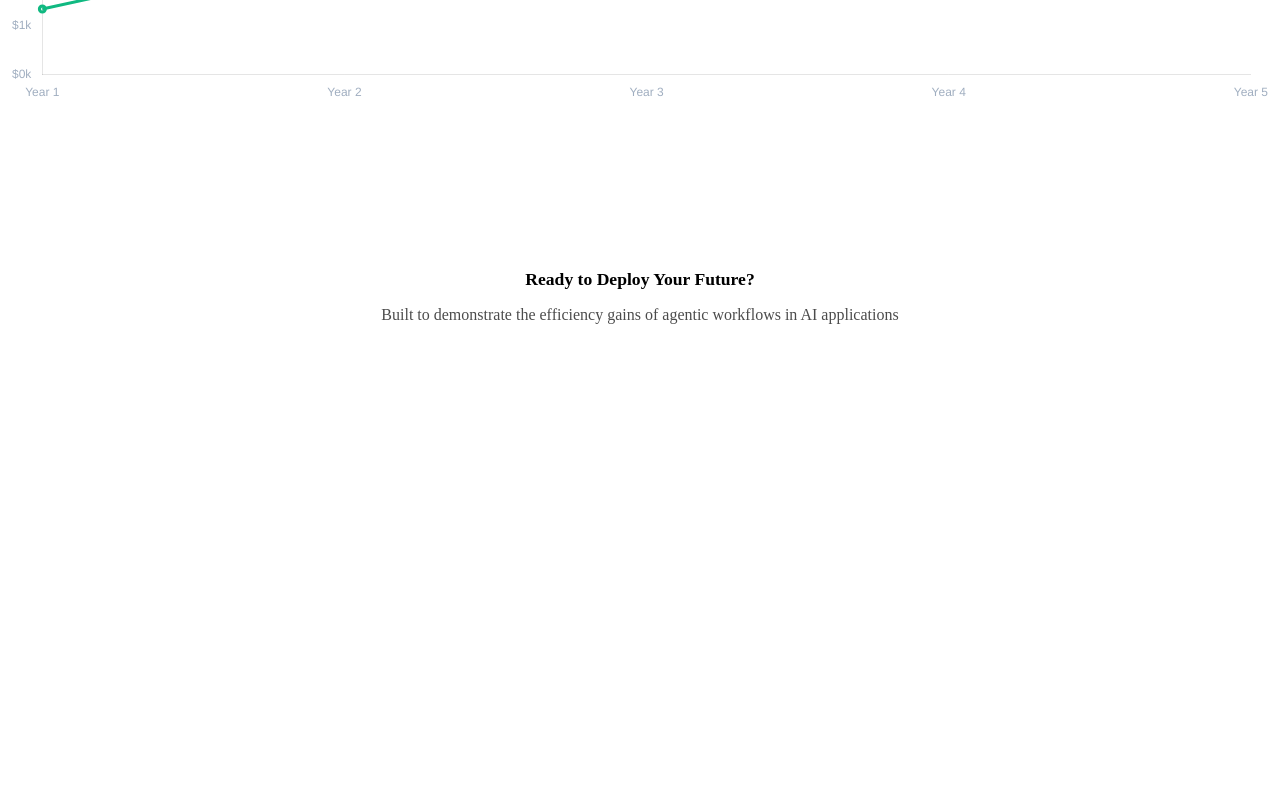
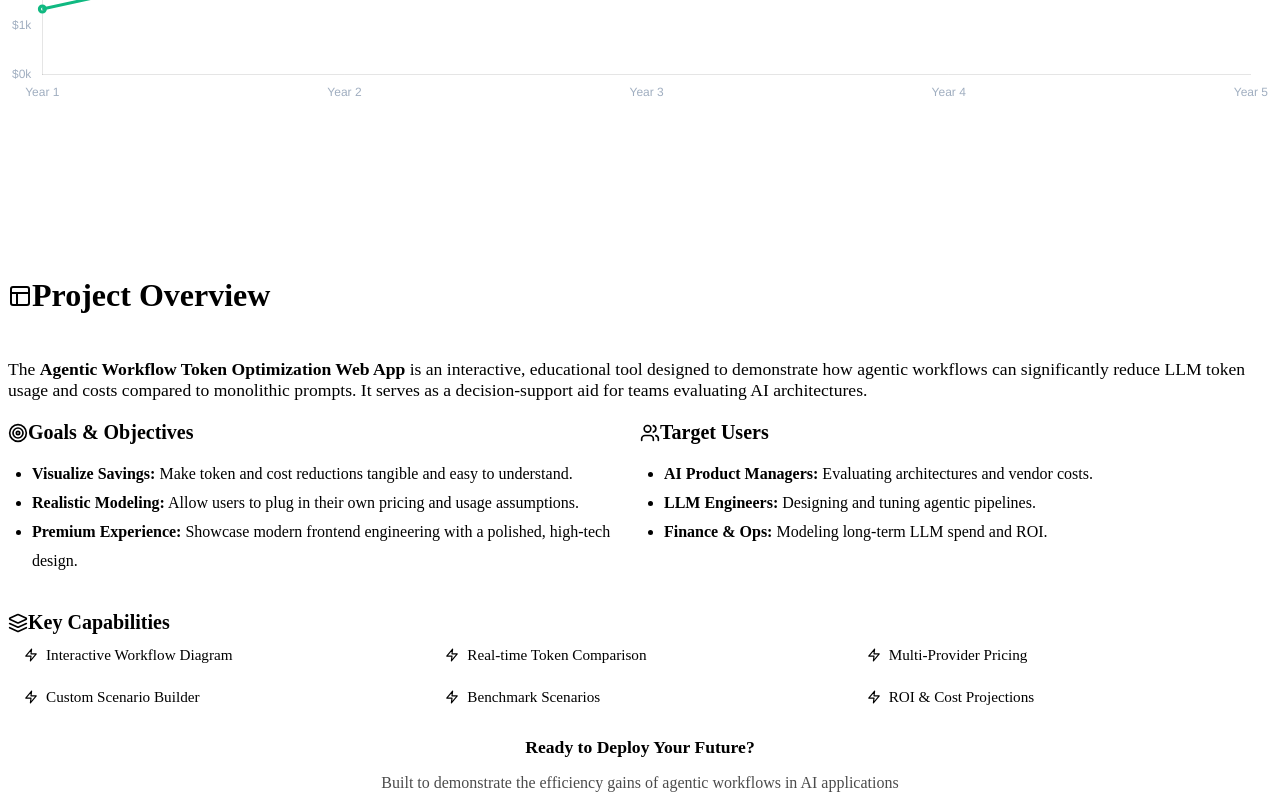
Before and after one commit to tnmurthy/agentic-workflow-optimizer, a React (Vite) app: page / in a window 1280 px wide. Shown: the part 6434-7234 px from the top of the page. Before the commit the page ends 6766 px from the top, so only its background shows below. Built offline with nearby package versions, Linux system fonts and the light colour scheme.

Commit message:
Fix App.jsx and add ProjectInfo

```diff
--- a/src/App.jsx
+++ b/src/App.jsx
@@ -13,6 +13,7 @@ import ScenarioBuilder from './components/ScenarioBuilder';
 import BenchmarkMode from './components/BenchmarkMode';
 import Gamification from './components/Gamification';
 import AboutModal from './components/AboutModal';
+import ProjectInfo from './components/ProjectInfo';
 import { defaultPricing } from './data/workflowData';
 
 function App() {
@@ -118,6 +119,9 @@ function App() {
                 <ProjectionCharts pricePerThousand={pricePerThousand} />
             </div>
 
+            {/* Project Info - NEW */}
+            <ProjectInfo />
+
             {/* Footer */}
             <footer style={{
                 marginTop: 'var(--spacing-xl)',
--- /dev/null
+++ b/src/components/ProjectInfo.jsx
@@ -0,0 +1,82 @@
+import React from 'react';
+import { Target, Users, Layers, Layout, Zap } from 'lucide-react';
+
+const ProjectInfo = () => {
+    return (
+        <div className="card" style={{ marginTop: 'var(--spacing-xl)', border: '1px solid var(--glass-border)' }}>
+            <div className="card-header">
+                <h2 className="flex items-center gap-sm">
+                    <Layout size={24} style={{ color: 'var(--accent-primary)' }} />
+                    Project Overview
+                </h2>
+            </div>
+
+            <div className="card-body">
+                {/* 1. Overview */}
+                <section style={{ marginBottom: 'var(--spacing-lg)' }}>
+                    <p style={{ fontSize: '1.1rem', color: 'var(--text-secondary)' }}>
+                        The <strong>Agentic Workflow Token Optimization Web App</strong> is an interactive, educational tool designed to demonstrate how agentic workflows can significantly reduce LLM token usage and costs compared to monolithic prompts. It serves as a decision-support aid for teams evaluating AI architectures.
+                    </p>
+                </section>
+
+                <div className="grid grid-2 gap-lg">
+                    {/* 2. Goals */}
+                    <div>
+                        <h3 className="flex items-center gap-sm" style={{ fontSize: '1.25rem', color: 'var(--accent-secondary)', marginBottom: 'var(--spacing-md)' }}>
+                            <Target size={20} /> Goals & Objectives
+                        </h3>
+                        <ul style={{ paddingLeft: '1.5rem', color: 'var(--text-secondary)', lineHeight: '1.8' }}>
+                            <li><strong>Visualize Savings:</strong> Make token and cost reductions tangible and easy to understand.</li>
+                            <li><strong>Realistic Modeling:</strong> Allow users to plug in their own pricing and usage assumptions.</li>
+                            <li><strong>Premium Experience:</strong> Showcase modern frontend engineering with a polished, high-tech design.</li>
+                        </ul>
+                    </div>
+
+                    {/* 3. Target Users */}
+                    <div>
+                        <h3 className="flex items-center gap-sm" style={{ fontSize: '1.25rem', color: 'var(--accent-secondary)', marginBottom: 'var(--spacing-md)' }}>
+                            <Users size={20} /> Target Users
+                        </h3>
+                        <ul style={{ paddingLeft: '1.5rem', color: 'var(--text-secondary)', lineHeight: '1.8' }}>
+                            <li><strong>AI Product Managers:</strong> Evaluating architectures and vendor costs.</li>
+                            <li><strong>LLM Engineers:</strong> Designing and tuning agentic pipelines.</li>
+                            <li><strong>Finance & Ops:</strong> Modeling long-term LLM spend and ROI.</li>
+                        </ul>
+                    </div>
+                </div>
+
+                {/* 4. Key Features */}
+                <section style={{ marginTop: 'var(--spacing-lg)', paddingTop: 'var(--spacing-lg)', borderTop: '1px solid var(--glass-border)' }}>
+                    <h3 className="flex items-center gap-sm" style={{ fontSize: '1.25rem', color: 'var(--accent-secondary)', marginBottom: 'var(--spacing-md)' }}>
+                        <Layers size={20} /> Key Capabilities
+                    </h3>
+                    <div className="grid grid-3 gap-md">
+                        {[
+                            "Interactive Workflow Diagram",
+                            "Real-time Token Comparison",
+                            "Multi-Provider Pricing",
+                            "Custom Scenario Builder",
+                            "Benchmark Scenarios",
+                            "ROI & Cost Projections"
+                        ].map((feature, i) => (
+                            <div key={i} style={{
+                                background: 'var(--bg-tertiary)',
+                                padding: '0.75rem 1rem',
+                                borderRadius: 'var(--radius-sm)',
+                                display: 'flex',
+                                alignItems: 'center',
+                                gap: '0.5rem',
+                                fontSize: '0.95rem'
+                            }}>
+                                <Zap size={14} style={{ color: 'var(--accent-success)' }} />
+                                {feature}
+                            </div>
+                        ))}
+                    </div>
+                </section>
+            </div>
+        </div>
+    );
+};
+
+export default ProjectInfo;
```
Also changed, not shown: 1 other file (tests, documents, lock files or other folders).
